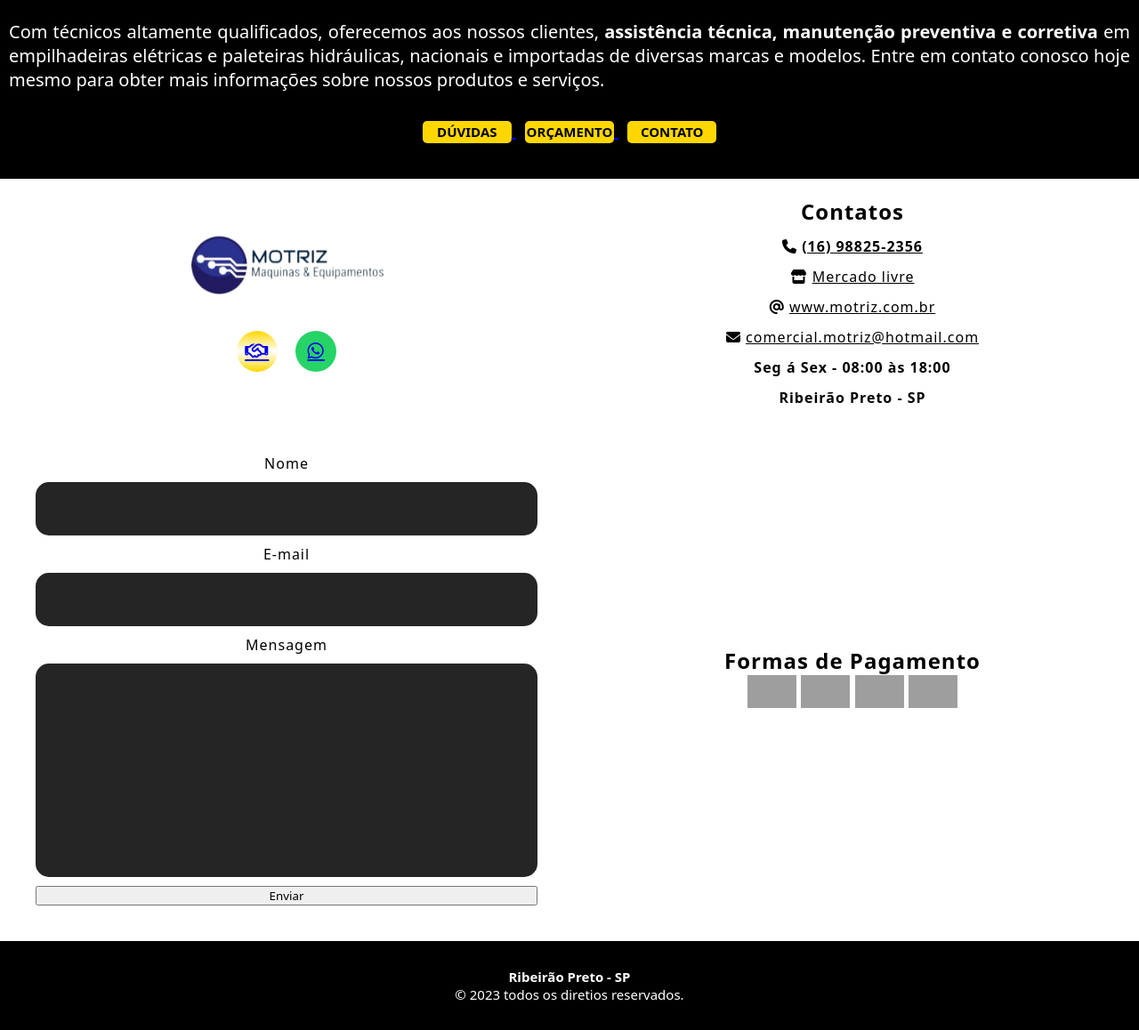
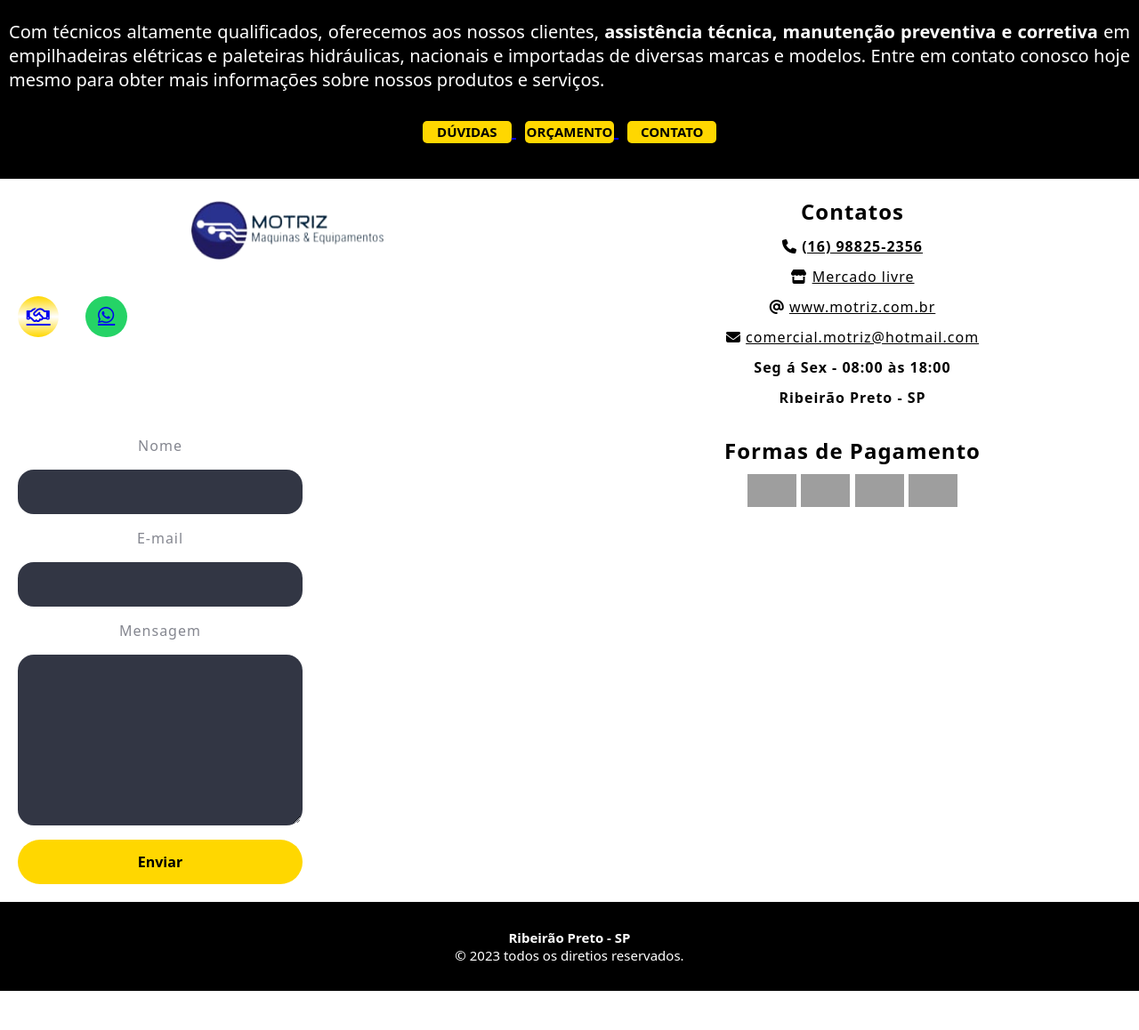
Before and after one commit to Jonatas-coding/EMPILOGIS, a PHP site: page / in a window 1280 px wide. Shown: the part 4960-6118 px from the top of the page at 89% size. After the commit the page ends 6074 px from the top, so only its background shows below. Run offline with PHP 8.4, Linux system fonts and the light colour scheme; grey boxes are pictures that could not be loaded.

Commit message:
Update style.css

```diff
--- a/style.css
+++ b/style.css
@@ -46,7 +46,7 @@ html {
 
 header {
     width: 100%;
-    padding: 50px 0px;
+    padding: 30px 0px;
     position: fixed;
     top: 0;
     left: 0;
@@ -60,19 +60,19 @@ header.rolagem {
     background-position: center;
     background-repeat: no-repeat;
     background-size: cover;
-    padding: 30px 0px;
+    padding: 50px 0px;
 }
 
 .logo {
     width: 247px;
     height: 87px;
     cursor: pointer;
+    padding-left: 5px;
 }
 
 .logo-footer {
     width: 227px;
     height: 77px;
-    cursor: pointer;
 }
 
 
@@ -121,7 +121,7 @@ header ul li a {
     font-weight: bold;
 }
 
-/* style body da página*/
+/* style body page*/
 
 .coluna {
     padding: 20px 10px;
@@ -195,7 +195,7 @@ section.topo-do-site .flex {
 }
 
 
-/* footer da página*/
+/* footer page*/
 
 footer {
     letter-spacing: 1px;
@@ -208,9 +208,6 @@ footer {
 }
 
 #footer-content {
-    align-items: center;
-    text-align: center;
-    justify-content: center;
     background: #ffffff;
     display: grid;
     grid-template-columns: repeat(4, 1fr);
@@ -219,13 +216,20 @@ footer {
 }
 
 #footer-contatos #footer-social {
-    justify-content: center;
+    justify-content: left;
 }
 
+.footer-pay {
+    text-align: center;
+}
+
+.footer-pay h2{
+    margin: 0px 0px 10px 0px;
+}
 
 #footer-social {
     display: flex;
-    gap: 20px;
+    gap: 30px;
     margin-top: 30px;
 }
 
@@ -293,64 +297,71 @@ h3 {
 }
 
 
-/*Form do site*/
-
-.interface h2 p {
-    text-align: center;
-}
-
-.formulario {
-    align-items: center;
-    text-align: center;
-    justify-content: center;
-}
+/*Form page*/
 
 form {
-    display: flex;
-    justify-content: center;
-    flex-direction: column;
-    gap: 10px;
-    margin: 20px;
-}
+    width: 100%;
+    max-width: 20rem;
+  }
 
+  label,
+  input,
+  textarea,
+  form button {
+    display: block;
+  }
 
-form input, form textarea {
-    background: #252525;
-    border: 0;
-    outline: 0;
-    padding: 20px 15px;
-    border-radius: 15px;
-    color: #ffffff;
-    font-size: 15px;
-}
+  input,
+  textarea,
+  form button {
+    width: 100%;
+    font: inherit;
+    padding: 0.5rem;
+    font-weight: 700;
+  }
 
-form input::placeholder {
-    color: #ffd700;
-}
+  input,
+  textarea {
+    height: 50px;
+    margin-bottom: 1rem;
+    color: white;
+    background: #323644;
+    border: 0.125rem solid transparent;
+    border-radius: 1.125rem;
+    transition: border-color 0.3s, box-shadow 0.3s;
+  }
 
-form textarea::placeholder {
-    color: #ffd700;
-}
+  input:hover,
+  input:focus,
+  textarea:hover,
+  textarea:focus {
+    outline: none;
+    border-color: #ffd700;
+    box-shadow: 0 0 0 0.3125rem #26344a;
+  }
 
-form textarea {
-    resize: none;
-}
+  label {
+    margin-bottom: 1rem;
+    color: #84868f;
+  }
 
-form .btn-enviar {
-    margin-top: 20px;
-}
+  textarea {
+    min-height: 12rem;
+    resize: vertical;
+  }
 
-form .btn-enviar input {
-    width: 100px;
+  form button {
     height: 50px;
+    border: none;
+    border-radius: 99px;
+    color: #000000;
     background: #ffd700;
-    color: #000000;
-    font-weight: 700;
     cursor: pointer;
-    transition: .2s;
-}
+    transition: 0.3s;
+  }
 
-form .btn-enviar input:hover {
-    box-shadow: 0px 0px 8px #ffd700;
-    transform: scale(1.05);
-}
+  form button:hover,
+  form button:focus {
+    outline: none;
+    background: #1c70d3;
+  }
```
